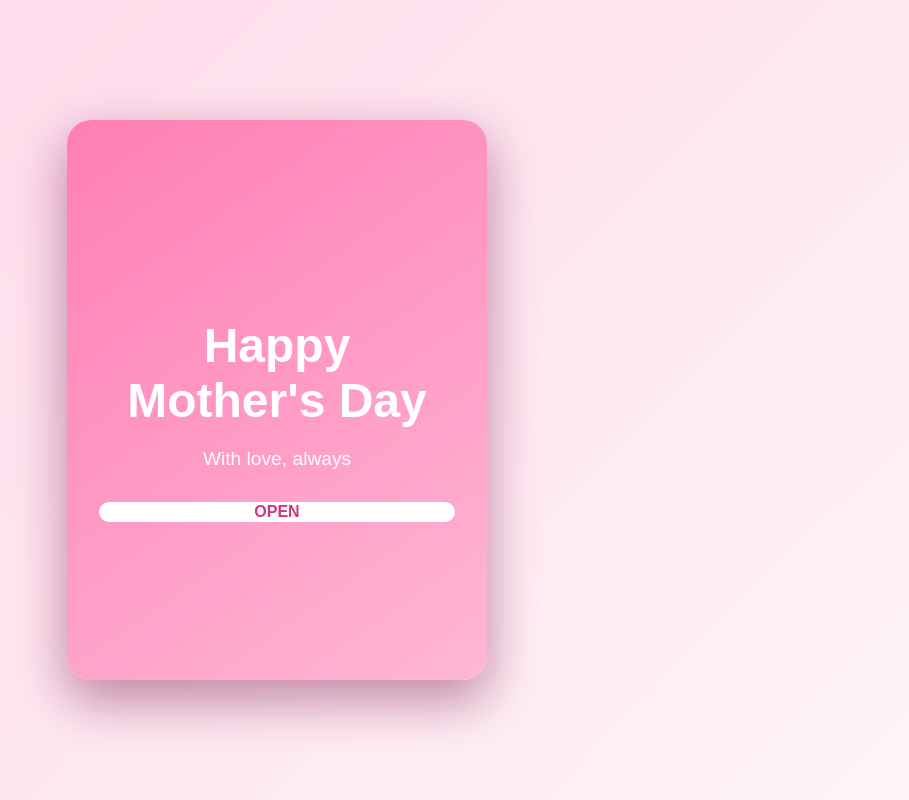
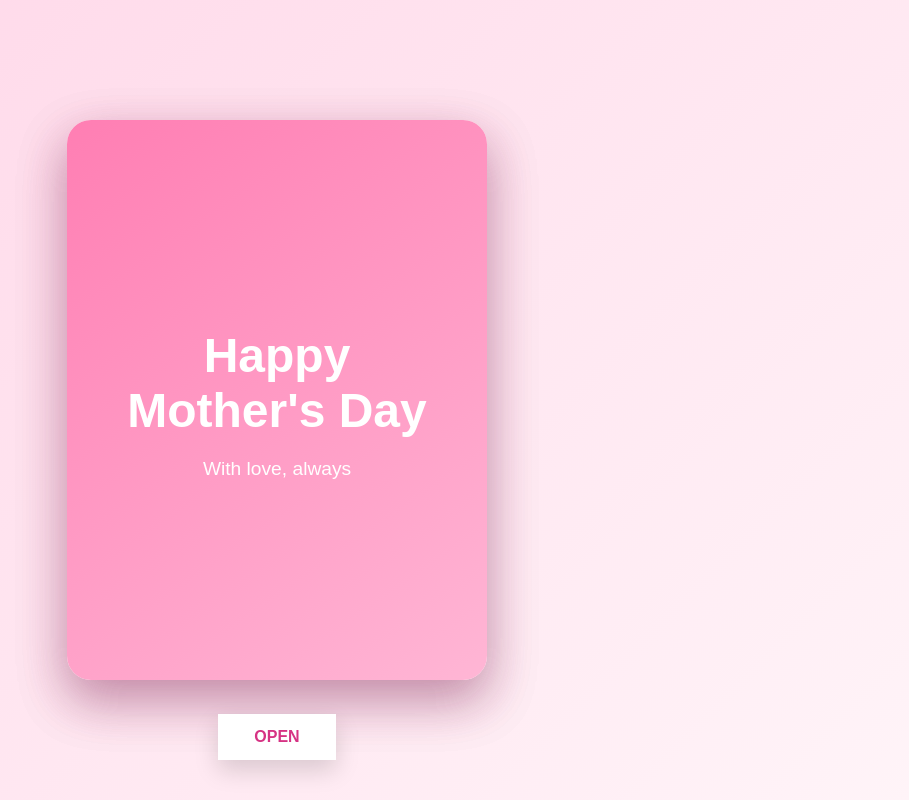
Before and after one commit to Noloot/mothers-day-card, a React (Vite) app: page / in a window 1280 px wide. Shown: the whole page, without its empty margins (363-1272 px from the left). Built offline with nearby package versions, Linux system fonts and the light colour scheme.

Commit message:
button moved outside of card

```diff
--- a/src/App.css
+++ b/src/App.css
@@ -39,6 +39,15 @@
   transform: rotateY(-155deg);
 }
 
+.card.open .front-content {
+  opacity: 0;
+  transition: opacity 0.3s ease;
+}
+
+.front-content {
+  transition: opactiy 0.3s ease;
+}
+
 .card-front h1 {
   font-size: 3rem;
   margin-bottom: 8px;
@@ -49,15 +58,18 @@
   margin-bottom: 32px;
 }
 
-.card-front button {
+.toggle-btn {
+  position: absolute;
+  bottom: 40px;
   border: none;
-  border-radius: 999px;
-  padding: 14px, 36px;
+  border-radius: 999;
+  padding: 14px 36px;
   font-size: 1rem;
   font-weight: bold;
   cursor: pointer;
   background: white;
   color: #d63384;
+  box-shadow: 0 10px 25px rgba(0,0,0,0.15);
 }
 
 .card-inside {
--- a/src/App.jsx
+++ b/src/App.jsx
@@ -12,10 +12,6 @@ function App() {
             <h1>Happy Mother&apos;s Day</h1>
             <p>With love, always</p>
           </div>
-
-          <button onClick={() => setIsOpen(!isOpen)}>
-            {isOpen ? "CLOSE" : "OPEN"}
-          </button>
         </div>
 
         <div className="card-inside">
@@ -26,6 +22,11 @@ function App() {
           </p>
         </div>
       </section>
+
+      {/* Button to flip the card */}
+      <button className="toggle-btn" onClick={() => setIsOpen(!isOpen)}>
+        {isOpen ? "CLOSE" : "OPEN"}
+      </button>
     </main>
   )
 }
```
